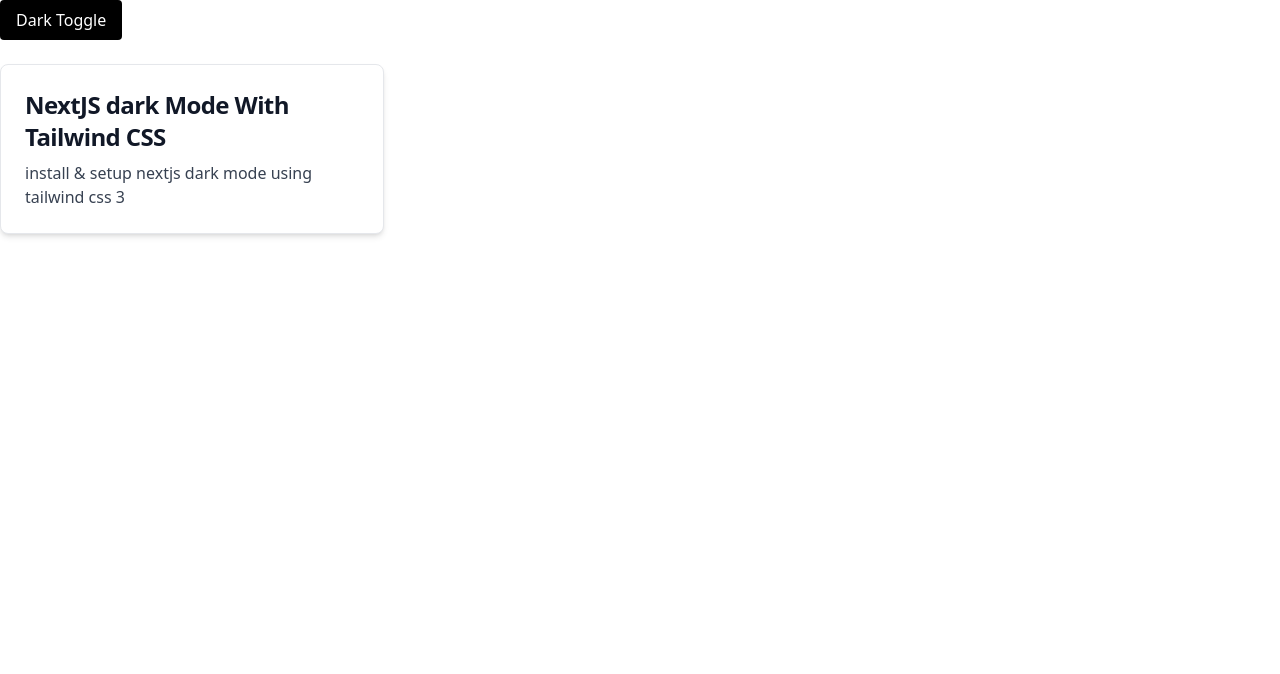
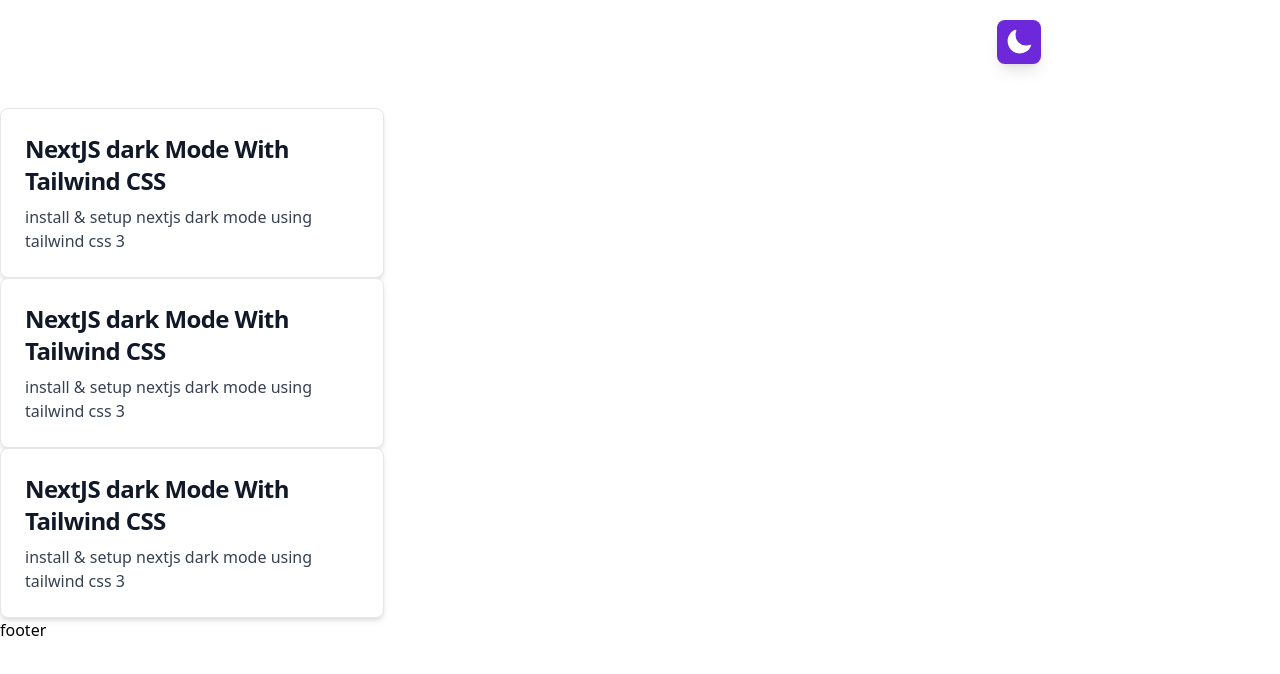
Before and after one commit to mikeyqq/mikeyqqq-portfolio, a Next.js app: page / in a window 1280 px wide. Shown: the top 674 px of the page. Built offline with nearby package versions, Linux system fonts and the light colour scheme.

Commit message:
completed toggle dark mode button/ added animation feature to the button

```diff
--- a/components/darkModeButton.jsx
+++ b/components/darkModeButton.jsx
@@ -1,18 +1,52 @@
-import React from "react";
 import { useTheme } from "next-themes";
+import { SunIcon, MoonIcon } from "@heroicons/react/24/solid";
+import { AnimatePresence, motion } from "framer-motion";
 
-export default function Darkmodebutton() {
-  const { theme, setTheme } = useTheme();
+const Header = () => {
+  const { systemTheme, theme, setTheme } = useTheme();
+
+  const renderThemeChanger = () => {
+    const currentTheme = theme === "system" ? systemTheme : theme;
+
+    if (currentTheme === "dark") {
+      return (
+        <div className="mx-5 my-5 p-2 bg-amber-400 rounded-lg hover:bg-amber-500">
+          <SunIcon
+            className="text-white w-5 h-5 md:w-6 md:h-6 lg:w-7 lg:h-7"
+            role="button"
+            onClick={() => setTheme("light")}
+          />
+        </div>
+      );
+    } else {
+      return (
+        <div className="mx-5 my-5 p-2 border-solid shadow-lg  bg-violet-700 rounded-lg">
+          <MoonIcon
+            className=" text-white w-5 h-5 md:w-6 md:h-6 lg:w-7 lg:h-7"
+            role="button"
+            onClick={() => setTheme("dark")}
+          />
+        </div>
+      );
+    }
+  };
+
   return (
-    <div>
-      <div className="bg-white dark:bg-black">
-        <button
-          onClick={() => setTheme(theme === "light" ? "dark" : "light")}
-          className="px-4 py-2 text-white bg-black rounded dark:bg-white dark:text-black"
-        >
-          Dark Toggle
-        </button>
-      </div>
-    </div>
+    <AnimatePresence exitBeforeEnter initial={false}>
+      <motion.div
+        style={{ display: "inline-block" }}
+        key={theme}
+        initial={{ y: -20, opacity: 0 }}
+        animate={{ y: 0, opacity: 1 }}
+        exit={{ y: 20, opacity: 0 }}
+        transition={{ duration: 0.2 }}
+      >
+        <div className="flex items-center  md:ml-80">
+          <div className="">{renderThemeChanger()}</div>
+        </div>
+      </motion.div>
+    </AnimatePresence>
   );
-}
+};
+
+export default Header;
--- a/package.json
+++ b/package.json
@@ -7,6 +7,7 @@
   },
   "dependencies": {
     "@heroicons/react": "^2.0.13",
+    "framer-motion": "^7.6.17",
     "next": "latest",
     "next-themes": "^0.2.1",
     "react": "18.2.0",
--- a/pages/index.tsx
+++ b/pages/index.tsx
@@ -2,12 +2,14 @@
 import Head from "next/head";
 import Header from "../sections/header";
 import Main from "../sections/main";
+import Footer from "../sections/footer";
 
 const Home: NextPage = () => {
   return (
-    <div>
+    <div className="">
       <Header />
       <Main />
+      <Footer />
     </div>
   );
 };
--- /dev/null
+++ b/sections/footer.js
@@ -0,0 +1,5 @@
+import React from "react";
+
+export default function Footer() {
+  return <div>footer</div>;
+}
--- a/sections/header.jsx
+++ b/sections/header.jsx
@@ -3,7 +3,8 @@
 
 export default function Header() {
   return (
-    <div>
+    <div className="flex flex-row justify-between md:justify-around">
+      <div></div>
       <Darkmodebutton />
     </div>
   );
--- a/sections/main.jsx
+++ b/sections/main.jsx
@@ -13,6 +13,22 @@
             install & setup nextjs dark mode using tailwind css 3
           </p>
         </div>
+        <div className="max-w-sm p-6 bg-white border border-gray-200 rounded-lg shadow-md hover:bg-gray-100 dark:bg-gray-800 dark:border-gray-700 dark:hover:bg-gray-700">
+          <h5 className="mb-2 text-2xl font-bold tracking-tight text-gray-900 dark:text-white">
+            NextJS dark Mode With Tailwind CSS
+          </h5>
+          <p className="font-normal text-gray-700 dark:text-gray-400">
+            install & setup nextjs dark mode using tailwind css 3
+          </p>
+        </div>
+        <div className="max-w-sm p-6 bg-white border border-gray-200 rounded-lg shadow-md hover:bg-gray-100 dark:bg-gray-800 dark:border-gray-700 dark:hover:bg-gray-700">
+          <h5 className="mb-2 text-2xl font-bold tracking-tight text-gray-900 dark:text-white">
+            NextJS dark Mode With Tailwind CSS
+          </h5>
+          <p className="font-normal text-gray-700 dark:text-gray-400">
+            install & setup nextjs dark mode using tailwind css 3
+          </p>
+        </div>
       </div>
     </div>
   );
```
Also changed, not shown: 1 other file (tests, documents, lock files or other folders).
